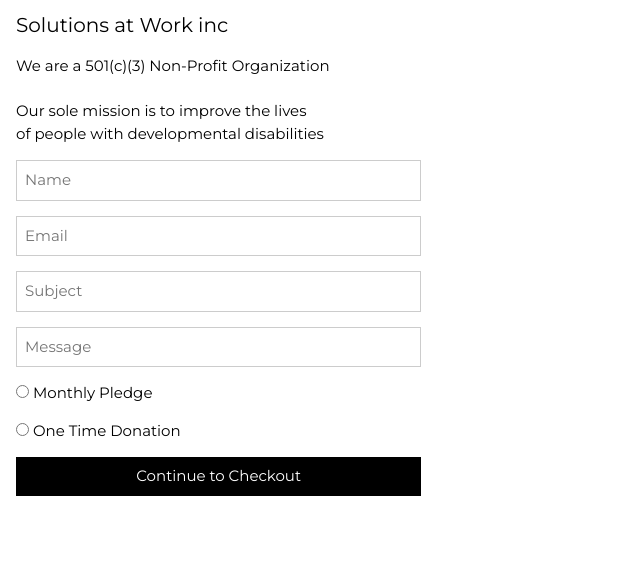
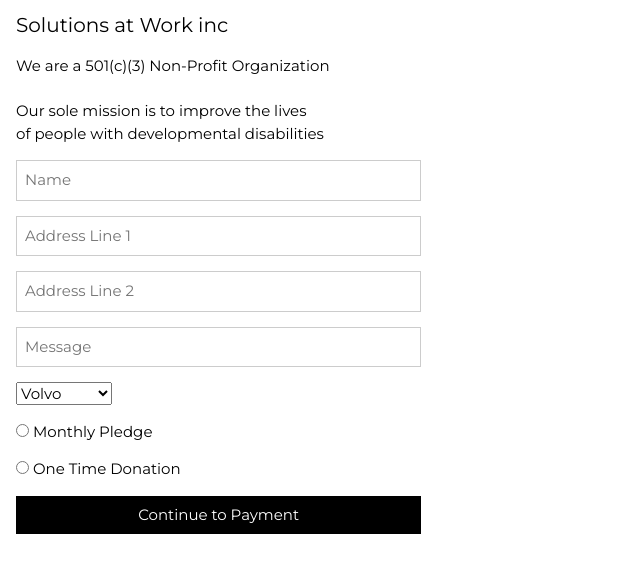
Before and after one commit to PhenaS/IST604, a PHP site: page /donations.php in a window 1280 px wide. Shown: the top 573 px of the page, without its empty margins (0-640 px from the left). Run offline with PHP 8.4, Linux system fonts and the light colour scheme.

Commit message:
Add files via upload

```diff
--- a/donations.php
+++ b/donations.php
@@ -19,12 +19,18 @@ body,h1,h2,h3,h4,h5,h6,.w3-wide {font-family: "Montserrat", sans-serif;}
         <p>We are a 501(c)(3) Non-Profit Organization <br><br> Our sole mission is to improve the lives <br> of people with developmental disabilities</p>
         <form action="/action_page.php" target="_blank">
           <p><input class="w3-input w3-border" type="text" placeholder="Name" name="Name" required></p>
-          <p><input class="w3-input w3-border" type="text" placeholder="Email" name="Email" required></p>
-          <p><input class="w3-input w3-border" type="text" placeholder="Subject" name="Subject" required></p>
+          <p><input class="w3-input w3-border" type="text" placeholder="Address Line 1" name="Address Line 1" required></p>
+          <p><input class="w3-input w3-border" type="text" placeholder="Address Line 2" name="Address Line 2" required></p>
           <p><input class="w3-input w3-border" type="text" placeholder="Message" name="Message" required></p>
+          <select>
+            <option value="volvo">Volvo</option>
+            <option value="saab">Saab</option>
+            <option value="mercedes">Mercedes</option>
+            <option value="audi">Audi</option>
+          </select>
           <p><input type="radio" name="gender" value="male"> Monthly Pledge<br></p>
           <p><input type="radio" name="gender" value="female"> One Time Donation<br></p>
-          <button type="submit" class="w3-button w3-block w3-black">Continue to Checkout</button>
+          <button type="submit" class="w3-button w3-block w3-black">Continue to Payment</button>
         </form>
       </div>
 </body>
```
